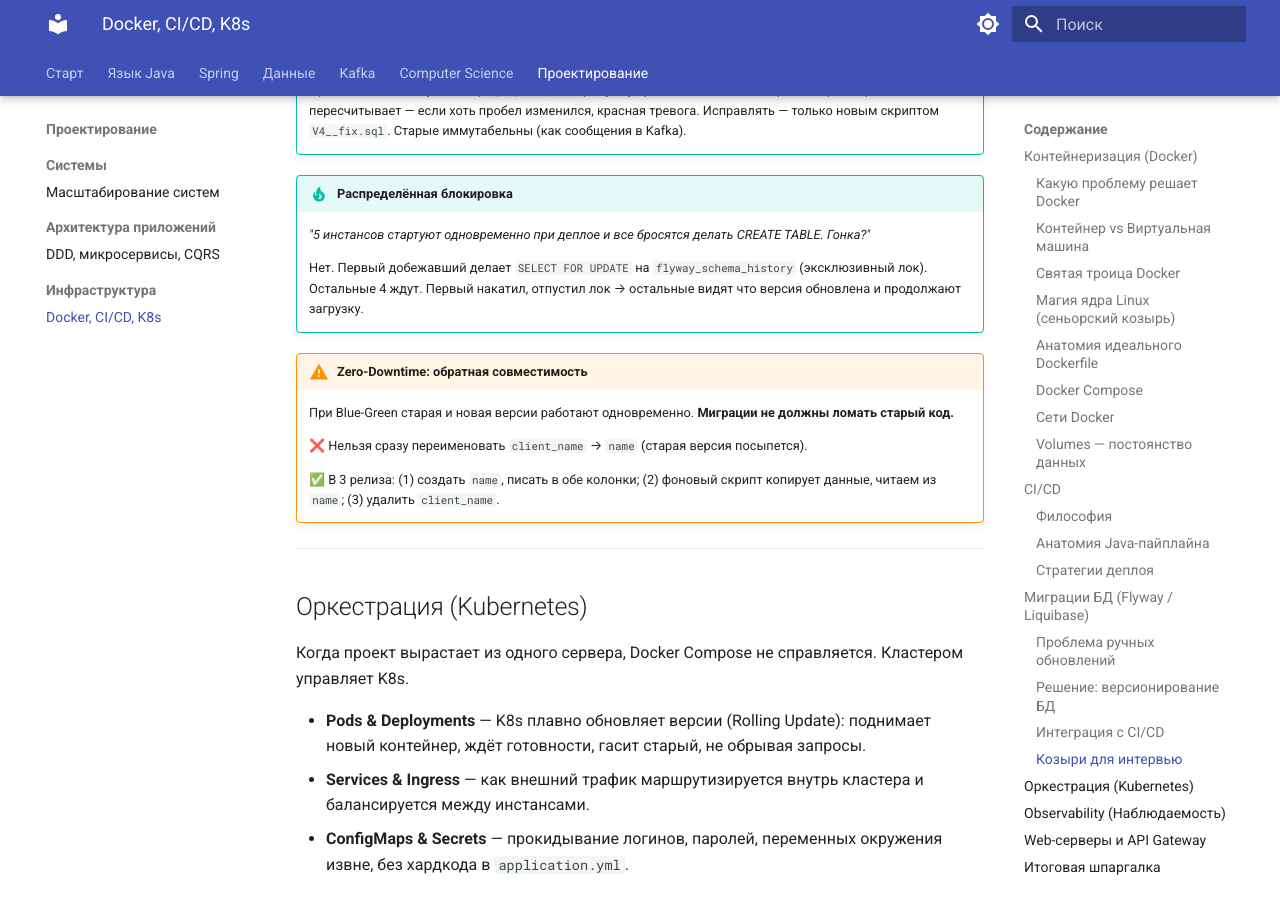
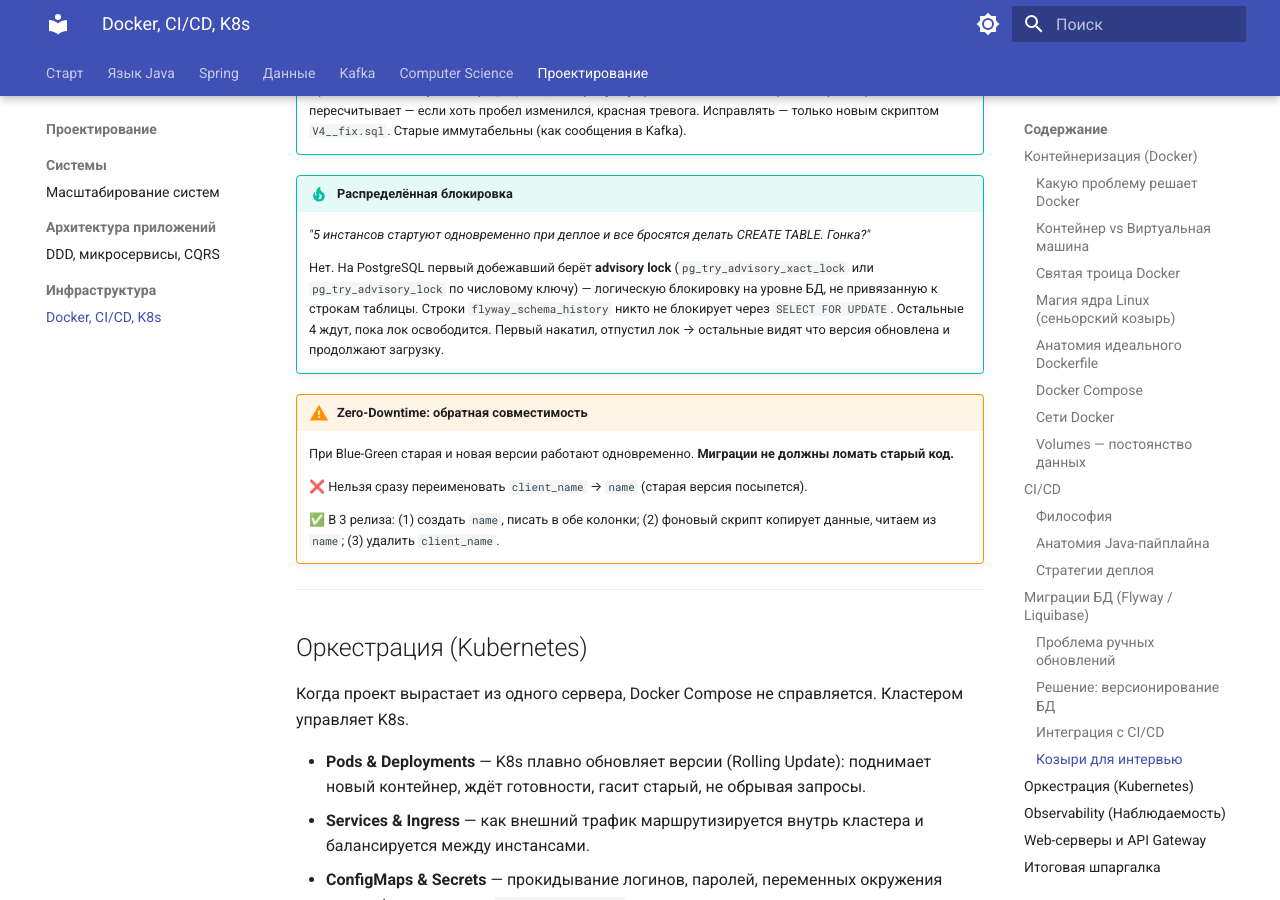
Before and after one commit to bemyskyy/interview-prep, an MkDocs documentation site: the page built from docs/infrastructure/infrastructure.md, in a window 1280 px wide and 900 px high, scrolled down 7437 px. Built offline with MkDocs 1.6.1 and Material for MkDocs 9.7.7, drawn with Linux system fonts in a browser that asks for light colours; some of the changed text lies outside the part shown.

Commit message:
fix(infrastructure): Flyway на PostgreSQL берёт advisory lock
Flyway синхронизирует параллельные миграции на PostgreSQL через
advisory lock (pg_try_advisory_xact_lock / pg_try_advisory_lock), а
не через SELECT FOR UPDATE на flyway_schema_history.

Co-Authored-By: Claude Opus 5.5 <noreply@anthropic.com>
Claude-Session: https://claude.ai/code/session_0134ndqZYeQsqiZKLSZ2mA4Y

```diff
--- a/docs/infrastructure/infrastructure.md
+++ b/docs/infrastructure/infrastructure.md
@@ -273,7 +273,7 @@ Flyway создаёт служебную таблицу `flyway_schema_history`,
 !!! tip "Распределённая блокировка"
     _"5 инстансов стартуют одновременно при деплое и все бросятся делать CREATE TABLE. Гонка?"_
 
-    Нет. Первый добежавший делает `SELECT FOR UPDATE` на `flyway_schema_history` (эксклюзивный лок). Остальные 4 ждут. Первый накатил, отпустил лок → остальные видят что версия обновлена и продолжают загрузку.
+    Нет. На PostgreSQL первый добежавший берёт **advisory lock** (`pg_try_advisory_xact_lock` или `pg_try_advisory_lock` по числовому ключу) — логическую блокировку на уровне БД, не привязанную к строкам таблицы. Строки `flyway_schema_history` никто не блокирует через `SELECT FOR UPDATE`. Остальные 4 ждут, пока лок освободится. Первый накатил, отпустил лок → остальные видят что версия обновлена и продолжают загрузку.
 
 !!! warning "Zero-Downtime: обратная совместимость"
     При Blue-Green старая и новая версии работают одновременно. **Миграции не должны ломать старый код.**
@@ -337,6 +337,6 @@ Traces  — где именно (путь запроса через микрос
 | **Сегментация сетей** | frontend-net + backend-net. БД недоступна из фронта |
 | **Стратегии деплоя** | Rolling (K8s), Blue-Green (мгновенный откат), Canary (5%) |
 | **Flyway чексуммы** | Изменил старый скрипт → FlywayException. Скрипты иммутабельны |
-| **Flyway лок** | SELECT FOR UPDATE — 5 инстансов не подерутся за миграцию |
+| **Flyway лок** | На PostgreSQL — advisory lock, 5 инстансов не подерутся за миграцию |
 | **Zero-downtime миграции** | Переименование колонки — в 3 релиза, не сразу |
 | **Observability** | Logs (что) + Metrics (сколько) + Traces (где, traceId) |
```
